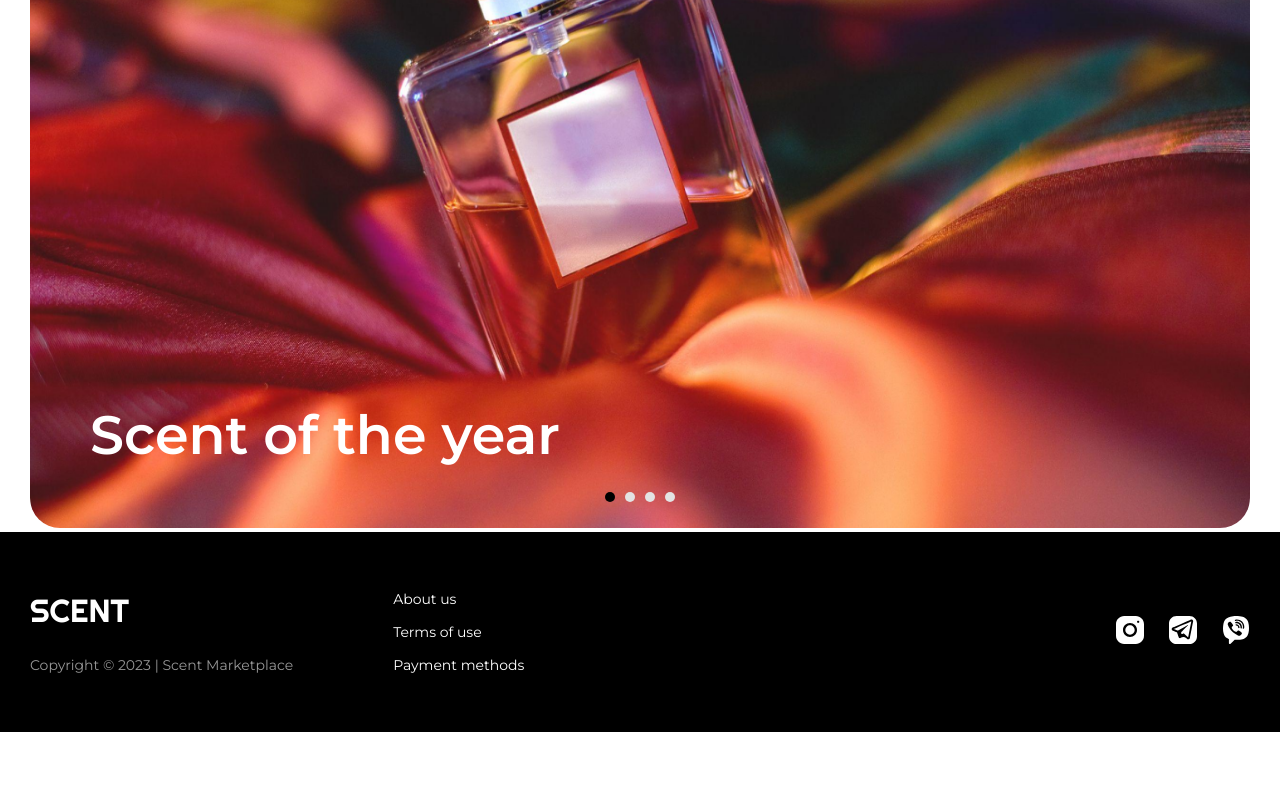
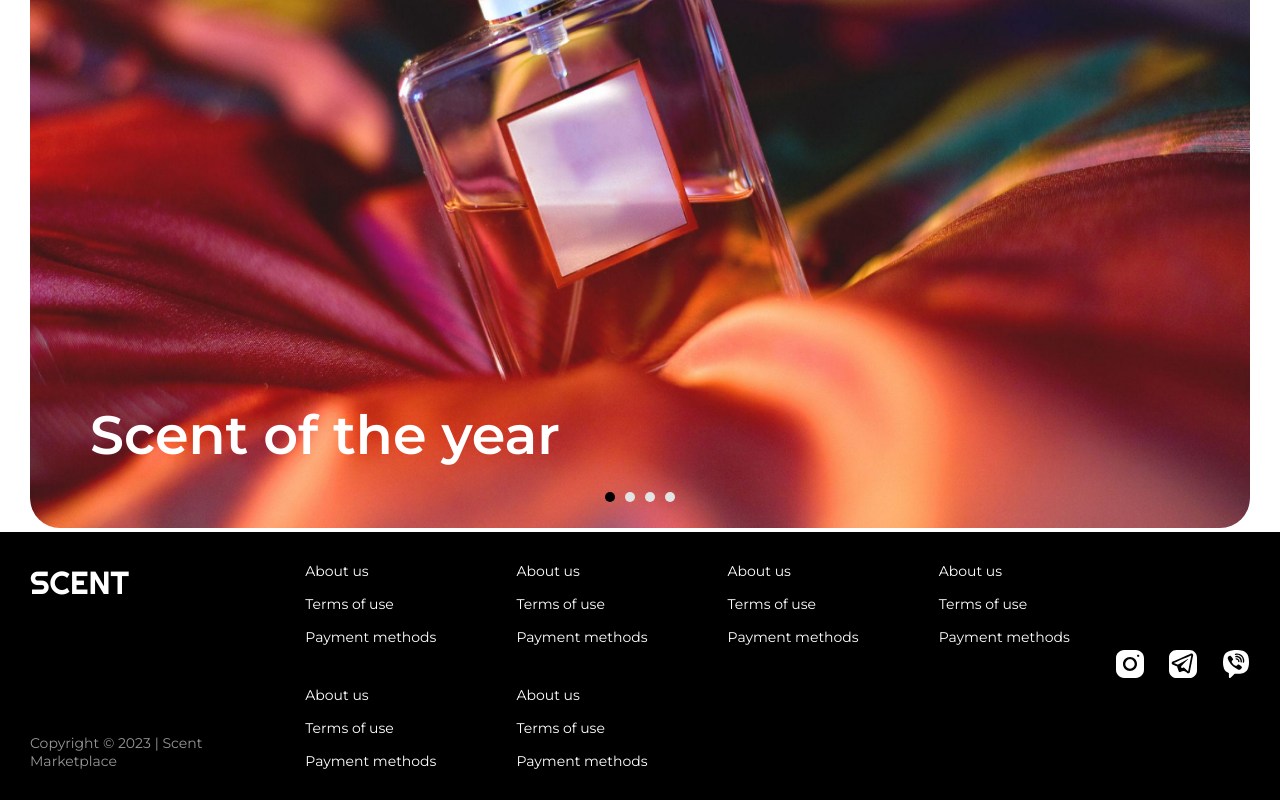
Before and after one commit to Andriykooo/scent, a Next.js app: page / in a window 1280 px wide. Shown: the part 322-1122 px from the top of the page. Before the commit the page ends 1054 px from the top, so only its background shows below. Built offline with nearby package versions, Linux system fonts and the light colour scheme.

Commit message:
changed gaps

```diff
--- a/src/components/footer/Footer.tsx
+++ b/src/components/footer/Footer.tsx
@@ -10,6 +10,106 @@ import Link from "next/link";
 import { Copyright } from "../copyright/Copyright";
 
 const columns = [
+  {
+    id: 1,
+    items: [
+      {
+        id: 1,
+        name: "About us",
+        link: "/about-us",
+      },
+      {
+        id: 2,
+        name: "Terms of use",
+        link: "/terms-of-use",
+      },
+      {
+        id: 3,
+        name: "Payment methods",
+        link: "/payment-methods",
+      },
+    ],
+  },
+  {
+    id: 1,
+    items: [
+      {
+        id: 1,
+        name: "About us",
+        link: "/about-us",
+      },
+      {
+        id: 2,
+        name: "Terms of use",
+        link: "/terms-of-use",
+      },
+      {
+        id: 3,
+        name: "Payment methods",
+        link: "/payment-methods",
+      },
+    ],
+  },
+  {
+    id: 1,
+    items: [
+      {
+        id: 1,
+        name: "About us",
+        link: "/about-us",
+      },
+      {
+        id: 2,
+        name: "Terms of use",
+        link: "/terms-of-use",
+      },
+      {
+        id: 3,
+        name: "Payment methods",
+        link: "/payment-methods",
+      },
+    ],
+  },
+  {
+    id: 1,
+    items: [
+      {
+        id: 1,
+        name: "About us",
+        link: "/about-us",
+      },
+      {
+        id: 2,
+        name: "Terms of use",
+        link: "/terms-of-use",
+      },
+      {
+        id: 3,
+        name: "Payment methods",
+        link: "/payment-methods",
+      },
+    ],
+  },
+  {
+    id: 1,
+    items: [
+      {
+        id: 1,
+        name: "About us",
+        link: "/about-us",
+      },
+      {
+        id: 2,
+        name: "Terms of use",
+        link: "/terms-of-use",
+      },
+      {
+        id: 3,
+        name: "Payment methods",
+        link: "/payment-methods",
+      },
+    ],
+  },
   {
     id: 1,
     items: [
--- a/src/components/footer/footer.module.scss
+++ b/src/components/footer/footer.module.scss
@@ -46,6 +46,10 @@
     column-gap: 80px;
     row-gap: 40px;
 
+    @media screen and (max-width: 1024px) {
+      row-gap: 25px;
+    }
+
     @media screen and (max-width: 600px) {
       flex-direction: column;
       justify-content: center;
```
